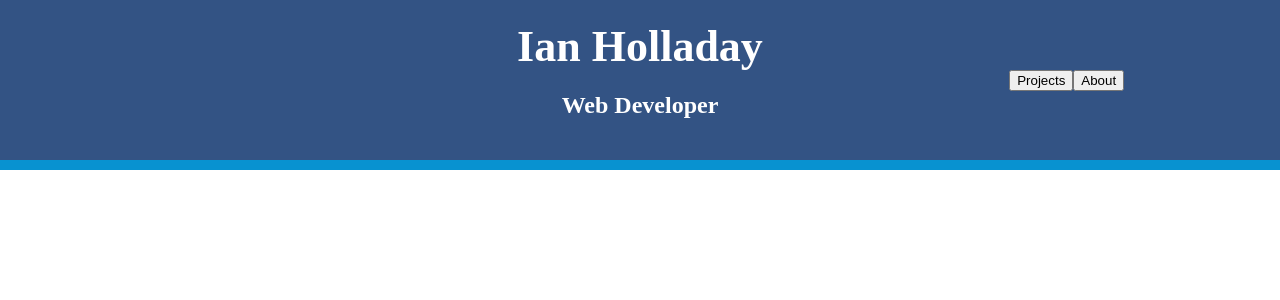
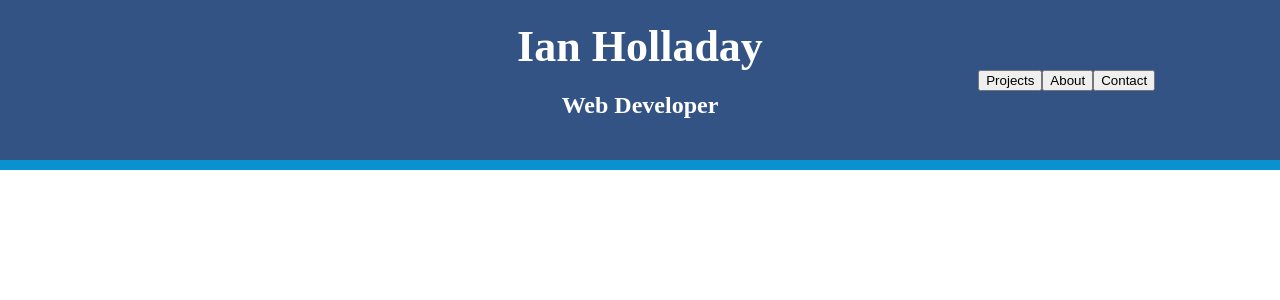
Before and after one commit to holladayian/personal-site, a React (Create React App) app: page / in a window 1280 px wide. Shown: the top 300 px of the page. Built offline with nearby package versions, Linux system fonts and the light colour scheme.

Commit message:
Add link to Contact page

```diff
--- a/src/components/Header.js
+++ b/src/components/Header.js
@@ -16,6 +16,9 @@ export const Header = () => {
           <Link to= '/about' >
             <button className="about-button">About</button>
           </Link>
+          <Link to= '/contact' >
+            <button className="contact-button">Contact</button>
+          </Link>
         </section>
       </section>
     )
```
